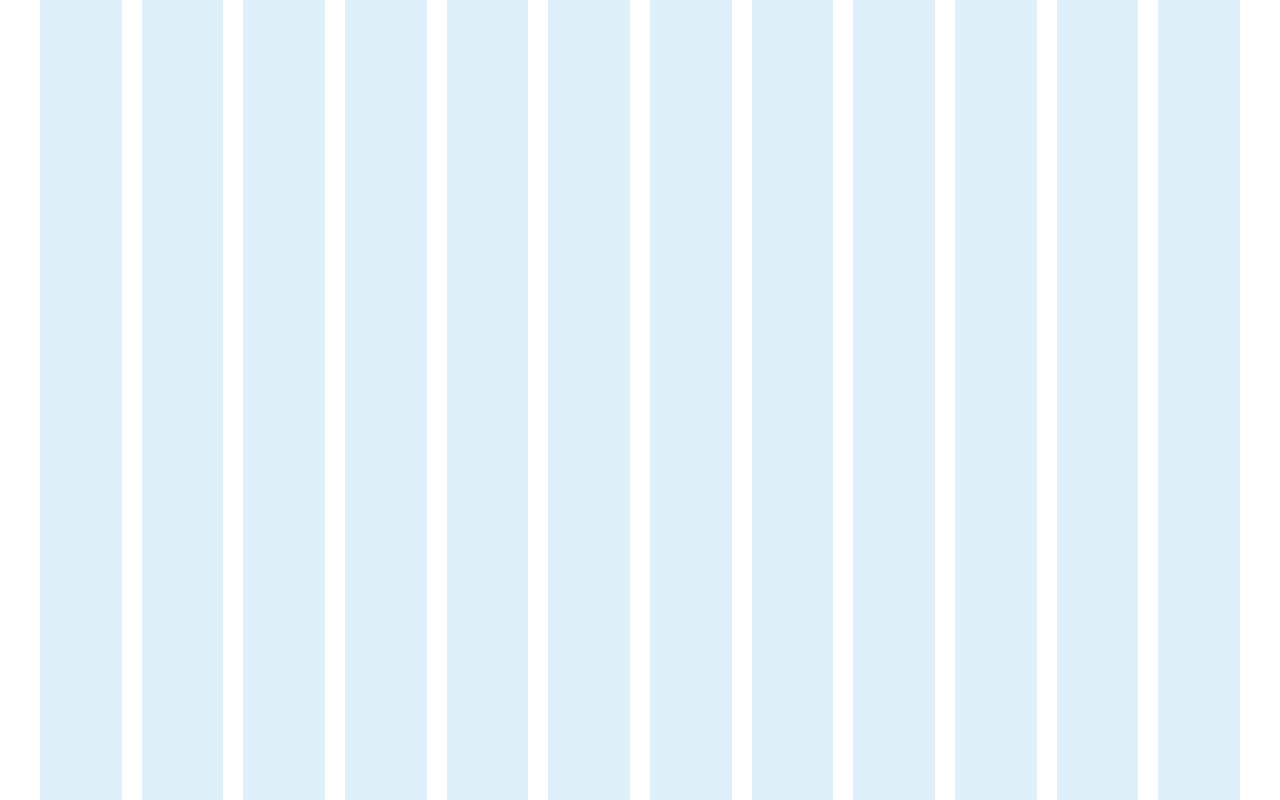
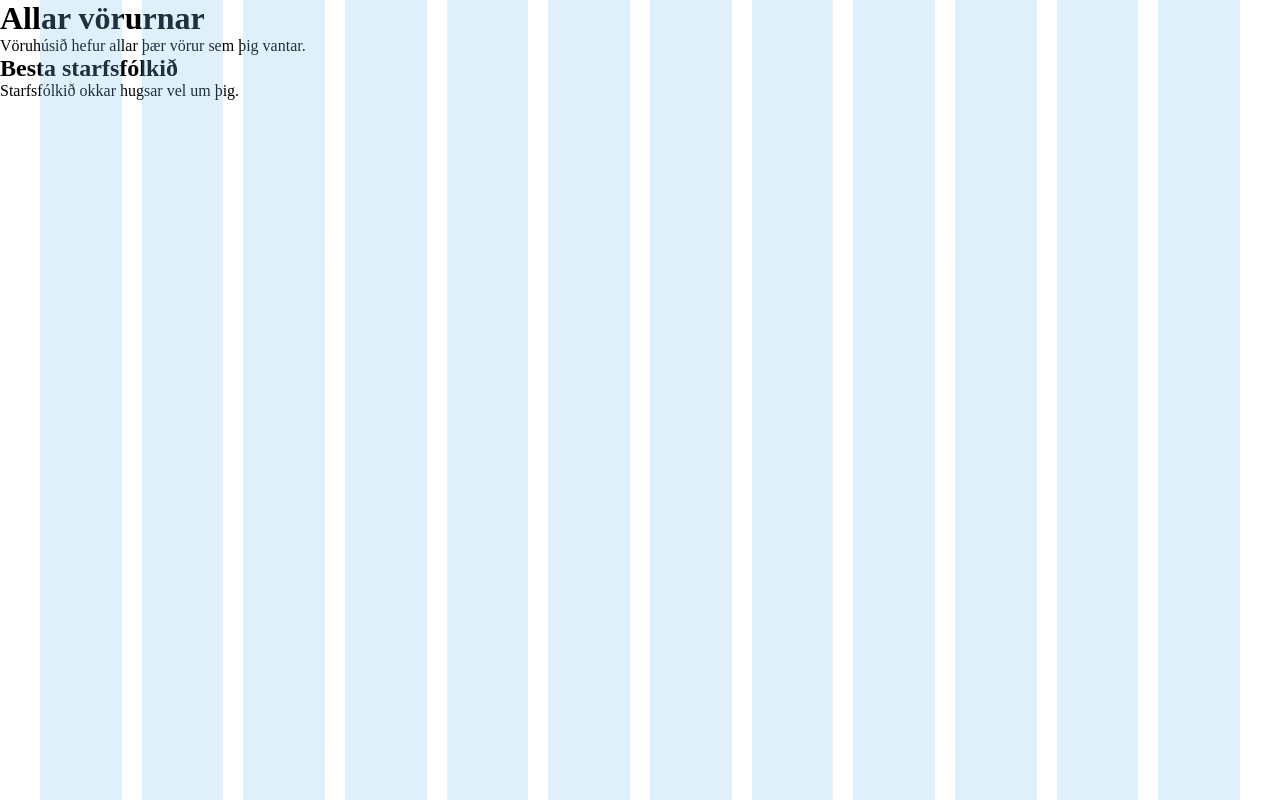
Before and after one commit to htha13/Vefforritun_Hopverkefni_1, a website: page index.html in a window 1280 px wide. Drawn offline with Linux system fonts and the light colour scheme.

Commit message:
version 0.0.0.4

```diff
--- a/index.html
+++ b/index.html
@@ -1,5 +1,6 @@
 <!doctype html>
 <html lang="en">
+
 <head>
   <meta charset="utf-8">
   <meta name="viewport" content="width=device-width, initial-scale=1">
@@ -8,7 +9,27 @@
   <link rel="stylesheet" href="grid.css">
   <link rel="stylesheet" href="styles.css">
 </head>
+
 <body>
+  <div class=grid>
+    <div class=grid__row>
+      <div class=grid__col>
+        <h1>Allar vörurnar</h1>
+        <p>Vöruhúsið hefur allar þær vörur sem þig vantar.</p>
+      </div>
+    </div>
+
+    <div class=grid__row>
+      <div class=grid__col>
+        <h2>Besta starfsfólkið</h2>
+        <p>Starfsfólkið okkar hugsar vel um þig.</p>
+      </div>
+    </div>
+
+  </div>
+
+
 
 </body>
+
 </html>
```
Also changed, not shown: README.md. Lines whose indentation alone changed are shown as unchanged.
